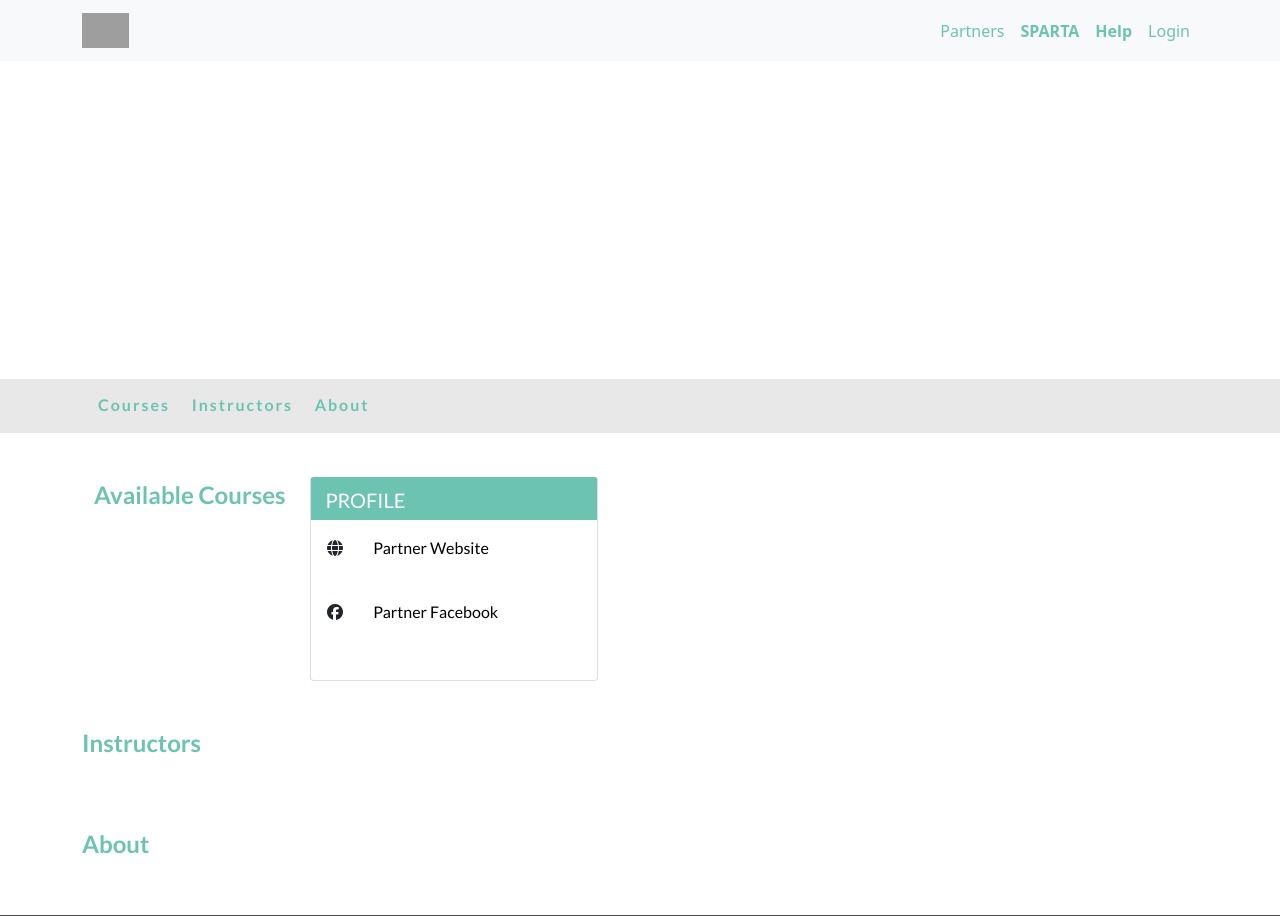
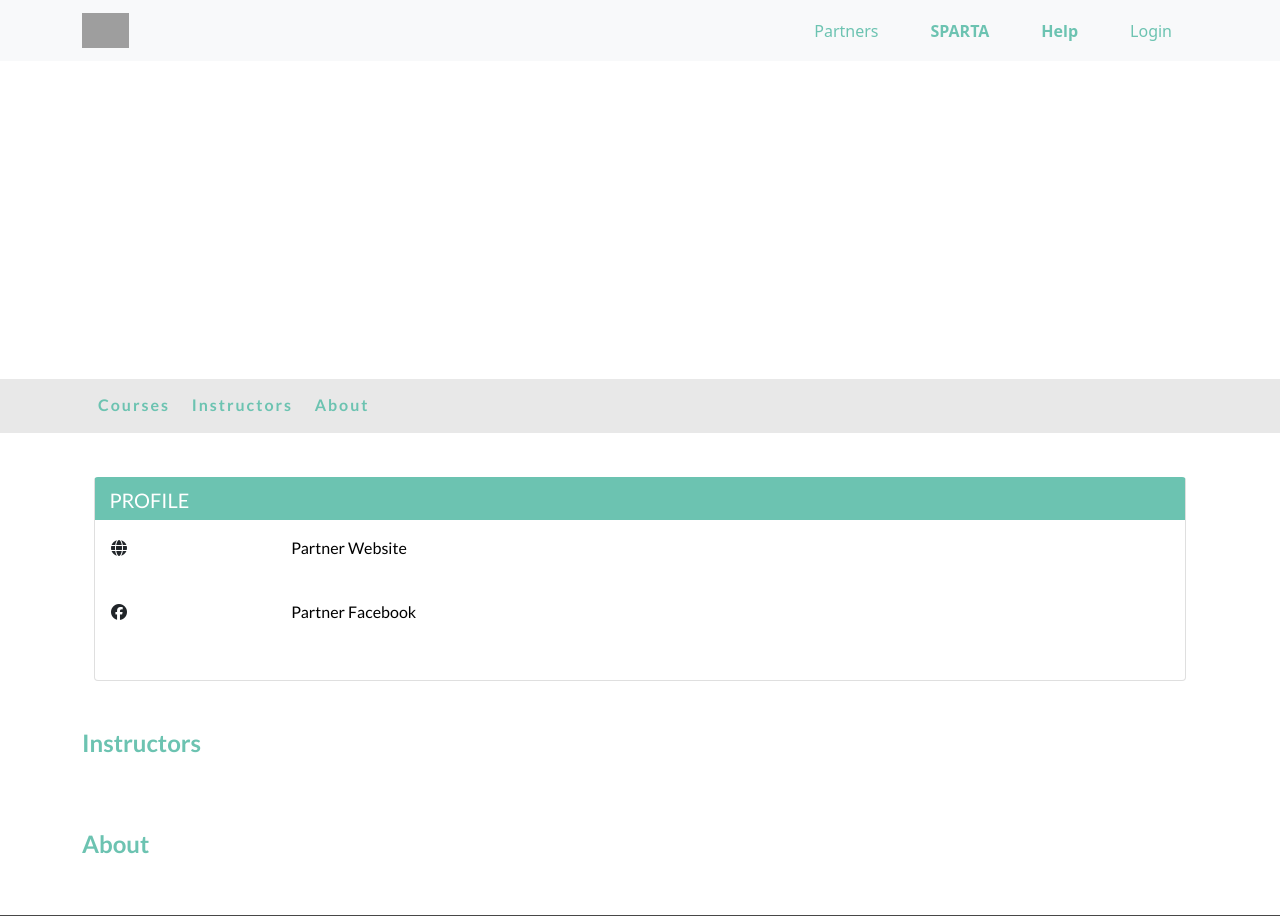
Before and after one commit to JamesMacklean/Coursebank-Partners, a Django app: template partners/templates/partner.html in a window 1280 px wide. Shown: the top 916 px of the page. Run offline with Django 3.2, Linux system fonts and the light colour scheme; the template is opened without the code that fills it, so the values that code supplies are empty; some libraries are stand-ins or nearby versions; grey boxes are pictures that could not be loaded.

Commit message:
styles and classes modification and addition

```diff
--- a/partners/templates/partner.html
+++ b/partners/templates/partner.html
@@ -80,7 +80,7 @@
   }
 
   .about-partner p {
-      text-align: left;
+      text-align: justify;
   }
 
   .about-text {
@@ -99,6 +99,11 @@
 
   .nav-link:hover {
       color: #28826F !important;
+  }
+
+  .nav-item {
+      padding-left: 18px !important;
+      padding-right: 18px !important;
   }
 
   .profile-color {
@@ -472,8 +477,8 @@
       -->
 
       <!-- If 1 course -->
-      <div id="partner-profile-{{ partner.id }}" class="col-md-12 {% if is_multiple_courses %}col-lg-4{% else %}col-lg-8{% endif %} partner-profile">
-        <div class="partner-profile-card course-card mx-auto card">
+      <div id="partner-profile-{{ partner.id }}" class="col-md-12 {% if is_multiple_courses %}col-lg{% else %}col-lg{% endif %} partner-profile">
+        <div class="partner-profile-card course-card ms-auto card">
           <div class="profile-color">
             <div class="h5">PROFILE</div>
           </div>
```
